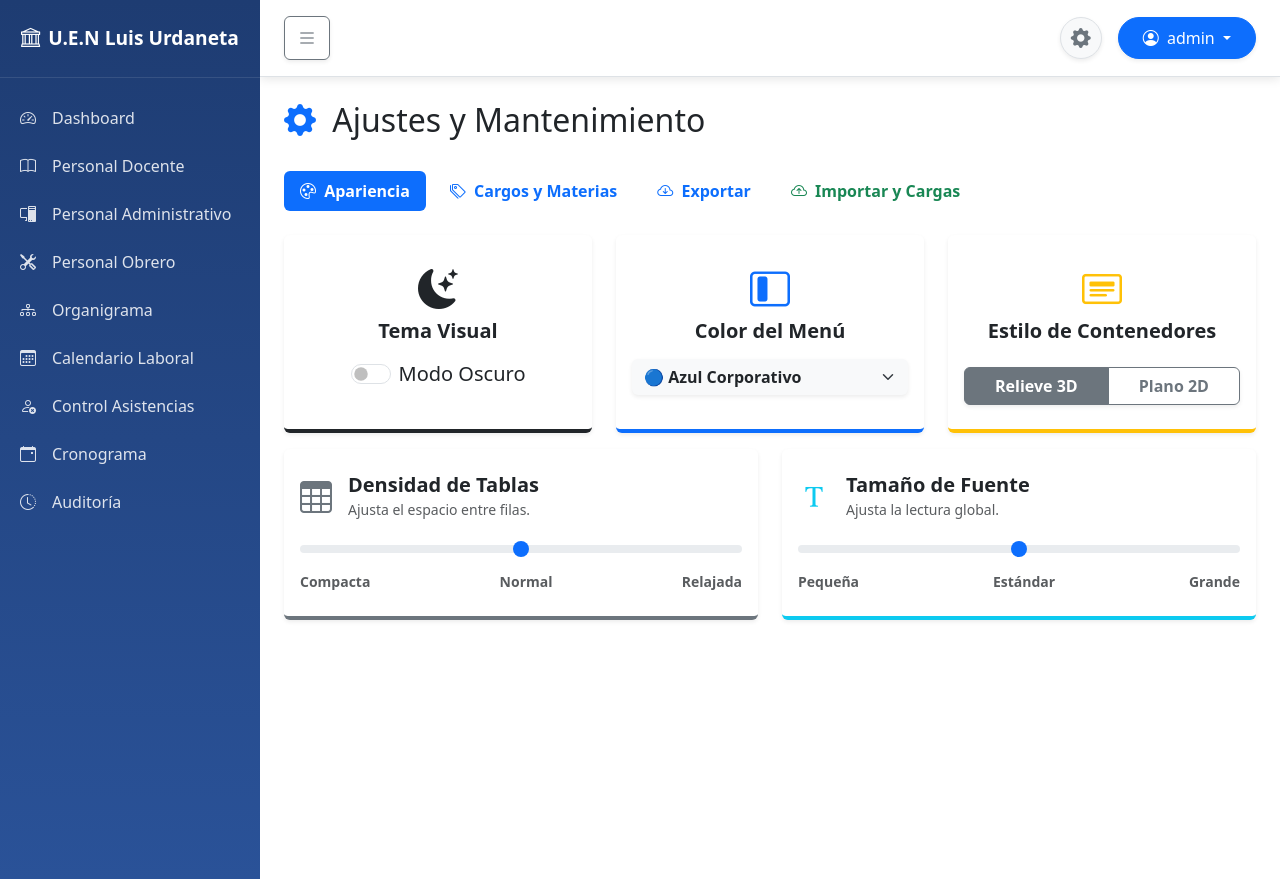
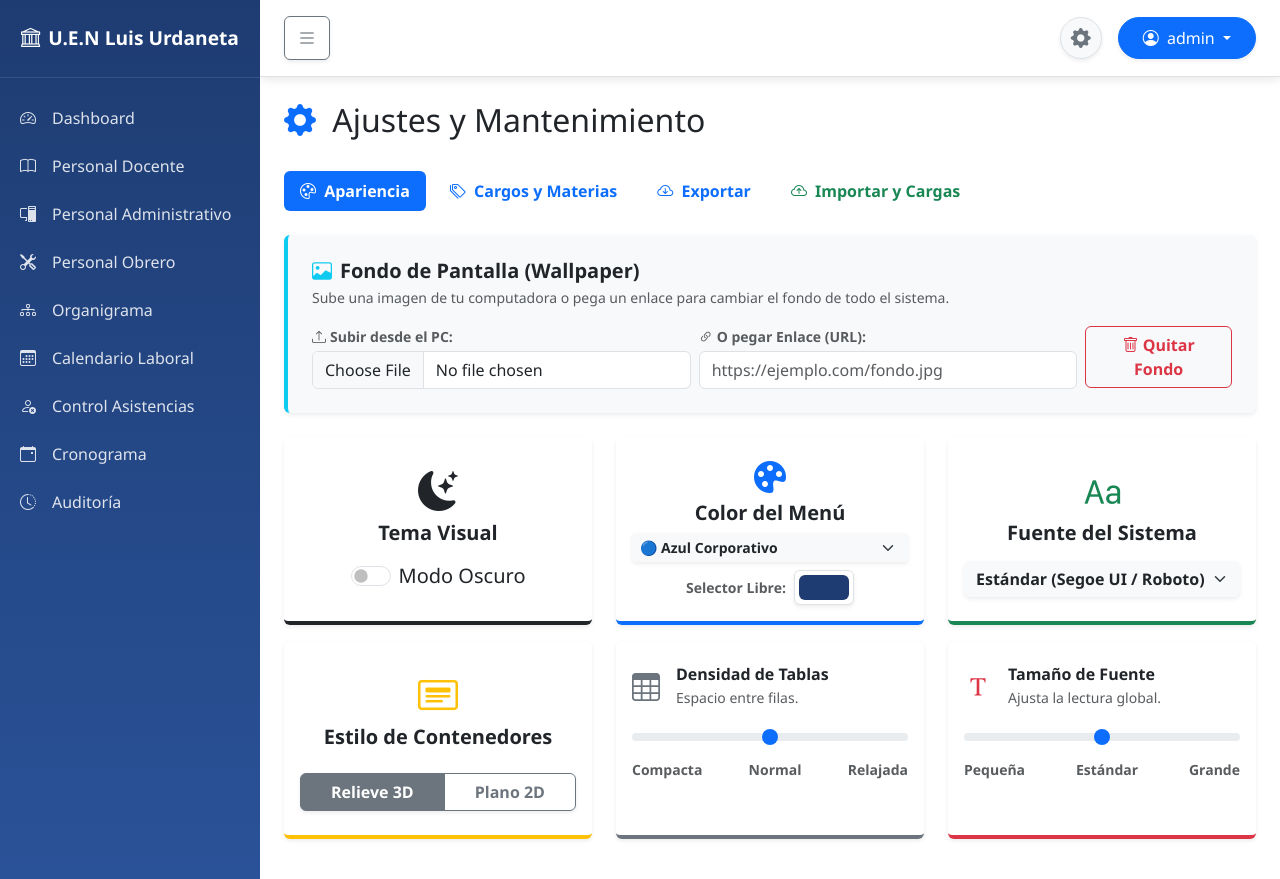
Before and after one commit to Marcos-Arrias/luis-urdaneta-rrhh, a PHP site: page /Pages/configuracion.php in a window 1280 px wide. Run offline with PHP 8.4, Linux system fonts and the light colour scheme; a user stored in the database is signed in; data comes from the database, SQL or seed files in the repository; data that the repository does not hold is empty.

Commit message:
Fondo de pantalla y color personalizable con fondos personalizados

```diff
--- a/Includes/footer.php
+++ b/Includes/footer.php
@@ -38,20 +38,28 @@
         </div>
     </div>
 
-    <!-- SCRIPT DE AJUSTES GLOBALES DE APARIENCIA -->
+<!-- SCRIPT DE AJUSTES GLOBALES DE APARIENCIA AVANZADA -->
     <script>
     document.addEventListener("DOMContentLoaded", () => {
+
+        // 1. MODO OSCURO
         const switchModo = document.getElementById('switchModoOscuro');
         if (localStorage.getItem('modoOscuro') === 'activado') {
             document.documentElement.setAttribute('data-bs-theme', 'dark');
             if(switchModo) switchModo.checked = true;
         }
 
+        // 2. COLOR DEL MENÚ LATERAL (Predefinido y Custom)
         const colorGuardado = localStorage.getItem('sidebarColor') || 'default';
+        const colorCustom = localStorage.getItem('sidebarCustomColor') || '#1e3c72';
         const colorMenu = document.getElementById('selectMenuColor');
+        const colorPicker = document.getElementById('customColorPicker');
+
         if(colorMenu) colorMenu.value = colorGuardado;
-        aplicarColorSidebar(colorGuardado);
+        if(colorPicker) colorPicker.value = colorCustom;
+        aplicarColorSidebar(colorGuardado, colorCustom);
 
+        // 3. TABLAS Y FUENTES (Sliders)
         const tableDensity = localStorage.getItem('tableDensity') || '2';
         const rangeTable = document.getElementById('rangeTableDensity');
         if(rangeTable) rangeTable.value = tableDensity;
@@ -62,6 +70,7 @@
         if(rangeFont) rangeFont.value = fontSize;
         aplicarFuenteGlobal(fontSize);
 
+        // 4. ESTILO DE TARJETAS
         const cardStyle = localStorage.getItem('cardStyle') || 'shadow';
         const radiosCard = document.getElementsByName('cardStyle');
         if(radiosCard.length > 0) {
@@ -70,30 +79,128 @@
         }
         aplicarEstiloTarjetas(cardStyle);
 
-        // LISTENERS
+        // 5. TIPOGRAFÍA (Fuente del sistema)
+        const fontSaved = localStorage.getItem('fontFamily') || 'default';
+        const fontSelect = document.getElementById('selectFontFamily');
+        if(fontSelect) fontSelect.value = fontSaved;
+        aplicarTipografia(fontSaved);
+
+        // 6. FONDO DE PANTALLA (Wallpaper)
+        const bgSaved = localStorage.getItem('customWallpaper');
+        const bgUrlInput = document.getElementById('bgUrlInput');
+        if(bgSaved) aplicarFondo(bgSaved);
+
+        // ==========================================
+        // LISTENERS (GUARDAR CAMBIOS EN TIEMPO REAL)
+        // ==========================================
+
         if(switchModo) switchModo.addEventListener('change', (e) => {
             let estado = e.target.checked ? 'activado' : 'desactivado';
             document.documentElement.setAttribute('data-bs-theme', estado === 'activado' ? 'dark' : 'light');
             localStorage.setItem('modoOscuro', estado);
         });
 
-        if(colorMenu) colorMenu.addEventListener('change', (e) => { localStorage.setItem('sidebarColor', e.target.value); aplicarColorSidebar(e.target.value); });
+        // Cambio de selectores predefinidos
+        if(colorMenu) colorMenu.addEventListener('change', (e) => {
+            localStorage.setItem('sidebarColor', e.target.value);
+            aplicarColorSidebar(e.target.value, colorPicker ? colorPicker.value : null);
+        });
+
+        // Cambio desde el selector de color libre (círculo cromático)
+        if(colorPicker) colorPicker.addEventListener('input', (e) => {
+            localStorage.setItem('sidebarCustomColor', e.target.value);
+            localStorage.setItem('sidebarColor', 'custom'); // Forzar modo custom
+            if(colorMenu) colorMenu.value = 'custom';
+            aplicarColorSidebar('custom', e.target.value);
+        });
+
         if(rangeTable) rangeTable.addEventListener('input', (e) => { localStorage.setItem('tableDensity', e.target.value); aplicarDensidadTabla(e.target.value); });
         if(rangeFont) rangeFont.addEventListener('input', (e) => { localStorage.setItem('fontSize', e.target.value); aplicarFuenteGlobal(e.target.value); });
 
         radiosCard.forEach(radio => {
             radio.addEventListener('change', (e) => { localStorage.setItem('cardStyle', e.target.value); aplicarEstiloTarjetas(e.target.value); });
         });
+
+        if(fontSelect) fontSelect.addEventListener('change', (e) => {
+            localStorage.setItem('fontFamily', e.target.value);
+            aplicarTipografia(e.target.value);
+        });
+
+        // Lógica de Subir Imagen de Fondo
+        const bgInput = document.getElementById('bgImageInput');
+        if(bgInput) {
+            bgInput.addEventListener('change', function() {
+                const file = this.files[0];
+                if(file) {
+                    const reader = new FileReader();
+                    reader.onload = function(e) {
+                        try {
+                            localStorage.setItem('customWallpaper', e.target.result);
+                            aplicarFondo(e.target.result);
+                            if(bgUrlInput) bgUrlInput.value = '';
+                        } catch(err) {
+                            alert("¡La imagen es muy pesada para guardarla en memoria! Intente con una más ligera o pegue un Enlace (URL).");
+                        }
+                    };
+                    reader.readAsDataURL(file);
+                }
+            });
+        }
+
+        // Lógica de URL de Fondo
+        if(bgUrlInput) {
+            bgUrlInput.addEventListener('input', (e) => {
+                const val = e.target.value.trim();
+                localStorage.setItem('customWallpaper', val);
+                aplicarFondo(val);
+            });
+        }
+
+        // Quitar Fondo
+        const resetBgBtn = document.getElementById('resetBgBtn');
+        if(resetBgBtn) {
+            resetBgBtn.addEventListener('click', () => {
+                localStorage.removeItem('customWallpaper');
+                if(bgUrlInput) bgUrlInput.value = '';
+                if(bgInput) bgInput.value = '';
+                aplicarFondo('');
+            });
+        }
     });
 
-    function aplicarColorSidebar(tema) {
+    // ==========================================
+    // FUNCIONES APLICADORAS (Render visual)
+    // ==========================================
+
+    function aplicarColorSidebar(tema, customColor = null) {
         let elemento = document.getElementById('sidebar-wrapper');
         if(!elemento) return;
         elemento.style.background = '';
         if(tema === 'dark') elemento.style.background = 'linear-gradient(180deg, #212529 0%, #000000 100%)';
         else if(tema === 'success') elemento.style.background = 'linear-gradient(180deg, #198754 0%, #146c43 100%)';
         else if(tema === 'danger') elemento.style.background = 'linear-gradient(180deg, #dc3545 0%, #b02a37 100%)';
+        else if(tema === 'custom' && customColor) {
+            // Aplica el color libre que elijas
+            elemento.style.background = customColor;
+        }
         else elemento.style.background = 'linear-gradient(180deg, #1e3c72 0%, #2a5298 100%)';
+    }
+
+    function aplicarTipografia(fuente) {
+        if(fuente === 'default' || fuente === '') {
+            document.body.style.fontFamily = "'Segoe UI', Roboto, 'Helvetica Neue', Arial, sans-serif";
+        } else {
+            document.body.style.fontFamily = fuente;
+        }
+    }
+
+    function aplicarFondo(urlBase64) {
+        if (urlBase64) {
+            // Coloca la imagen y le da un ligero oscurecimiento para que las letras no se pierdan
+            document.body.style.backgroundImage = `linear-gradient(rgba(0, 0, 0, 0.4), rgba(0, 0, 0, 0.4)), url('${urlBase64}')`;
+        } else {
+            document.body.style.backgroundImage = 'none';
+        }
     }
 
     function aplicarDensidadTabla(valor) {
@@ -119,6 +226,9 @@
 
     function aplicarEstiloTarjetas(estilo) {
         document.querySelectorAll('.card').forEach(card => {
+            // Ignoramos la tarjeta del login para que no se dañe visualmente
+            if(card.classList.contains('login-card')) return;
+
             if(estilo === 'flat') { card.classList.remove('shadow-sm', 'shadow', 'shadow-lg'); card.classList.add('border'); }
             else { card.classList.add('shadow-sm'); card.classList.remove('border'); }
         });
--- a/Includes/header.php
+++ b/Includes/header.php
@@ -23,12 +23,17 @@ if (!isset($_SESSION['admin_id'])) {
 
     <style>
 
-        /* REEMPLAZA ESTAS LÍNEAS EN TU HEADER.PHP */
+
         body {
             margin: 0;
             overflow: hidden;
-            background-color: var(--bs-body-bg); /* Adaptable al modo oscuro */
+            background-color: var(--bs-body-bg);
             color: var(--bs-body-color);
+            background-size: cover;
+            background-position: center;
+            background-attachment: fixed;
+            background-repeat: no-repeat;
+            transition: background 0.3s ease;
         }
 
         .navbar-top {
--- a/Pages/configuracion.php
+++ b/Pages/configuracion.php
@@ -76,10 +76,32 @@ include '../Includes/sidebar.php';
 
 <div class="tab-content" id="ajustesTabContent">
 
-   <!-- PESTAÑA 1: APARIENCIA (CON SLIDERS) -->
+<!-- PESTAÑA 1: APARIENCIA (SUPER PERSONALIZABLE) -->
     <div class="tab-pane fade show active" id="apariencia">
+
+        <!-- FONDO DE PANTALLA -->
+        <div class="card shadow-sm border-0 mb-4 border-start border-4 border-info bg-body-tertiary">
+            <div class="card-body p-4">
+                <h5 class="fw-bold mb-1"><i class="bi bi-image me-2 text-info"></i>Fondo de Pantalla (Wallpaper)</h5>
+                <p class="small text-muted mb-3">Sube una imagen de tu computadora o pega un enlace para cambiar el fondo de todo el sistema.</p>
+                <div class="row g-2 align-items-center">
+                    <div class="col-md-5">
+                        <label class="small fw-bold text-muted mb-1"><i class="bi bi-upload me-1"></i>Subir desde el PC:</label>
+                        <input type="file" id="bgImageInput" class="form-control" accept="image/*">
+                    </div>
+                    <div class="col-md-5">
+                        <label class="small fw-bold text-muted mb-1"><i class="bi bi-link-45deg me-1"></i>O pegar Enlace (URL):</label>
+                        <input type="url" id="bgUrlInput" class="form-control" placeholder="https://ejemplo.com/fondo.jpg">
+                    </div>
+                    <div class="col-md-2 d-flex align-items-end">
+                        <button id="resetBgBtn" class="btn btn-outline-danger w-100 fw-bold"><i class="bi bi-trash"></i> Quitar Fondo</button>
+                    </div>
+                </div>
+            </div>
+        </div>
+
         <div class="row">
-
+            <!-- MODO OSCURO -->
             <div class="col-md-4 mb-3">
                 <div class="card shadow-sm border-0 h-100 border-bottom border-4 border-dark">
                     <div class="card-body text-center py-4">
@@ -93,21 +115,45 @@ include '../Includes/sidebar.php';
                 </div>
             </div>
 
+            <!-- COLOR DEL MENÚ (CON SELECTOR LIBRE) -->
             <div class="col-md-4 mb-3">
                 <div class="card shadow-sm border-0 h-100 border-bottom border-4 border-primary">
-                    <div class="card-body text-center py-4">
-                        <i class="bi bi-layout-sidebar-inset fs-1 mb-2 text-primary"></i>
-                        <h5 class="fw-bold">Color del Menú</h5>
-                        <select id="selectMenuColor" class="form-select mt-3 shadow-sm border-0 bg-body-tertiary fw-bold">
+                    <div class="card-body text-center py-3">
+                        <i class="bi bi-palette-fill fs-2 mb-1 text-primary"></i>
+                        <h5 class="fw-bold mb-2">Color del Menú</h5>
+                        <select id="selectMenuColor" class="form-select form-select-sm shadow-sm border-0 bg-body-tertiary fw-bold mb-2">
                             <option value="default">🔵 Azul Corporativo</option>
                             <option value="dark">⚫ Negro Carbón</option>
                             <option value="success">🟢 Verde Esmeralda</option>
                             <option value="danger">🔴 Rojo Carmesí</option>
+                            <option value="custom">🎨 Color Personalizado...</option>
+                        </select>
+                        <div class="d-flex align-items-center justify-content-center">
+                            <label class="small text-muted me-2 fw-bold">Selector Libre:</label>
+                            <input type="color" id="customColorPicker" class="form-control form-control-color p-1 shadow-sm" style="height: 35px; width: 60px; cursor: pointer;">
+                        </div>
+                    </div>
+                </div>
+            </div>
+
+            <!-- TIPOGRAFÍA -->
+            <div class="col-md-4 mb-3">
+                <div class="card shadow-sm border-0 h-100 border-bottom border-4 border-success">
+                    <div class="card-body text-center py-4">
+                        <i class="bi bi-type fs-1 mb-2 text-success"></i>
+                        <h5 class="fw-bold">Fuente del Sistema</h5>
+                        <select id="selectFontFamily" class="form-select mt-3 shadow-sm border-0 bg-body-tertiary fw-bold">
+                            <option value="default">Estándar (Segoe UI / Roboto)</option>
+                            <option value="Georgia, serif">Clásica (Georgia)</option>
+                            <option value="Tahoma, sans-serif">Compacta (Tahoma)</option>
+                            <option value="'Courier New', Courier, monospace">Terminal (Courier Mono)</option>
+                            <option value="'Comic Sans MS', cursive, sans-serif">Divertida (Comic Sans)</option>
                         </select>
                     </div>
                 </div>
             </div>
 
+            <!-- ESTILO DE TARJETAS -->
             <div class="col-md-4 mb-3">
                 <div class="card shadow-sm border-0 h-100 border-bottom border-4 border-warning">
                     <div class="card-body text-center py-4">
@@ -124,13 +170,13 @@ include '../Includes/sidebar.php';
                 </div>
             </div>
 
-            <!-- SLIDERS (RANGE INPUTS) -->
-            <div class="col-md-6 mb-3">
+            <!-- DENSIDAD DE TABLAS -->
+            <div class="col-md-4 mb-3">
                 <div class="card shadow-sm border-0 h-100 border-bottom border-4 border-secondary">
                     <div class="card-body py-4">
                         <div class="d-flex align-items-center mb-3">
-                            <i class="bi bi-table fs-2 me-3 text-secondary"></i>
-                            <div><h5 class="fw-bold mb-0">Densidad de Tablas</h5><small class="text-muted">Ajusta el espacio entre filas.</small></div>
+                            <i class="bi bi-table fs-3 me-3 text-secondary"></i>
+                            <div><h6 class="fw-bold mb-0">Densidad de Tablas</h6><small class="text-muted">Espacio entre filas.</small></div>
                         </div>
                         <input type="range" class="form-range" id="rangeTableDensity" min="1" max="3" step="1">
                         <div class="d-flex justify-content-between small fw-bold text-muted mt-1">
@@ -140,12 +186,13 @@ include '../Includes/sidebar.php';
                 </div>
             </div>
 
-            <div class="col-md-6 mb-3">
-                <div class="card shadow-sm border-0 h-100 border-bottom border-4 border-info">
+            <!-- TAMAÑO DE FUENTE -->
+            <div class="col-md-4 mb-3">
+                <div class="card shadow-sm border-0 h-100 border-bottom border-4 border-danger">
                     <div class="card-body py-4">
                         <div class="d-flex align-items-center mb-3">
-                            <i class="bi bi-fonts fs-2 me-3 text-info"></i>
-                            <div><h5 class="fw-bold mb-0">Tamaño de Fuente</h5><small class="text-muted">Ajusta la lectura global.</small></div>
+                            <i class="bi bi-fonts fs-3 me-3 text-danger"></i>
+                            <div><h6 class="fw-bold mb-0">Tamaño de Fuente</h6><small class="text-muted">Ajusta la lectura global.</small></div>
                         </div>
                         <input type="range" class="form-range" id="rangeFontSize" min="1" max="3" step="1">
                         <div class="d-flex justify-content-between small fw-bold text-muted mt-1">
@@ -157,6 +204,7 @@ include '../Includes/sidebar.php';
 
         </div>
     </div>
+
     <!-- PESTAÑA 2: CARGOS -->
     <div class="tab-pane fade" id="cargos">
         <div class="card shadow-sm border-0 mb-4 bg-body-tertiary">
```
